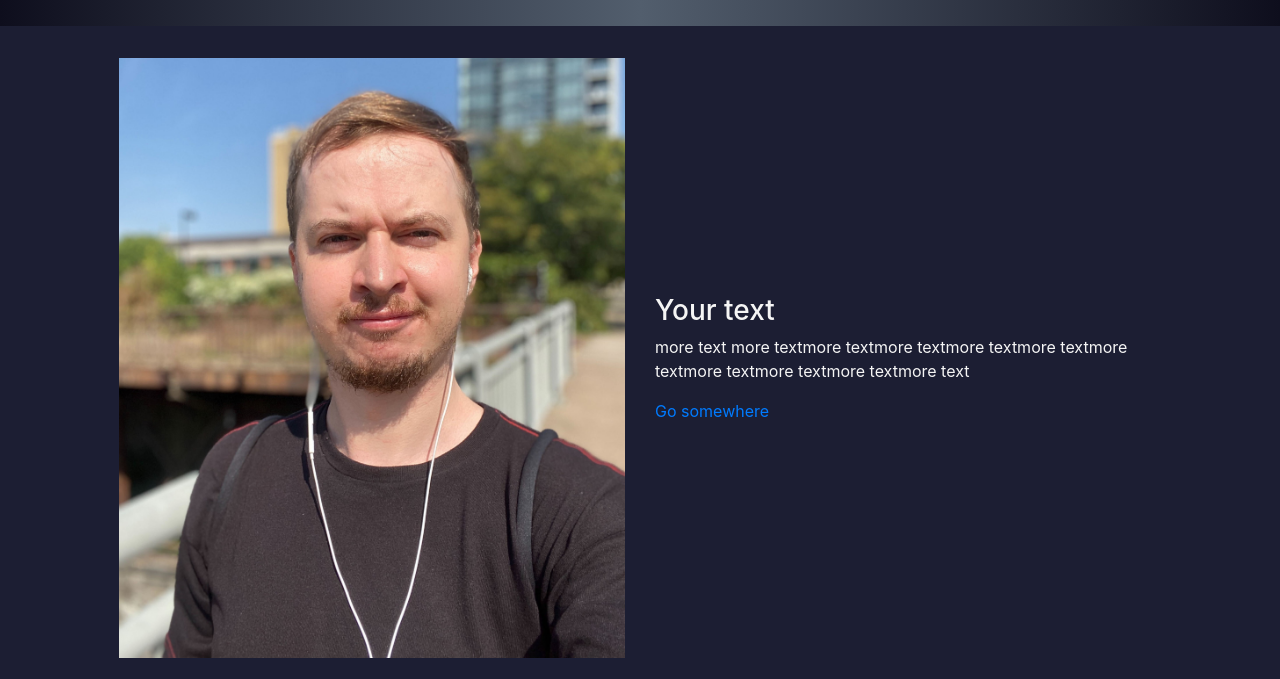
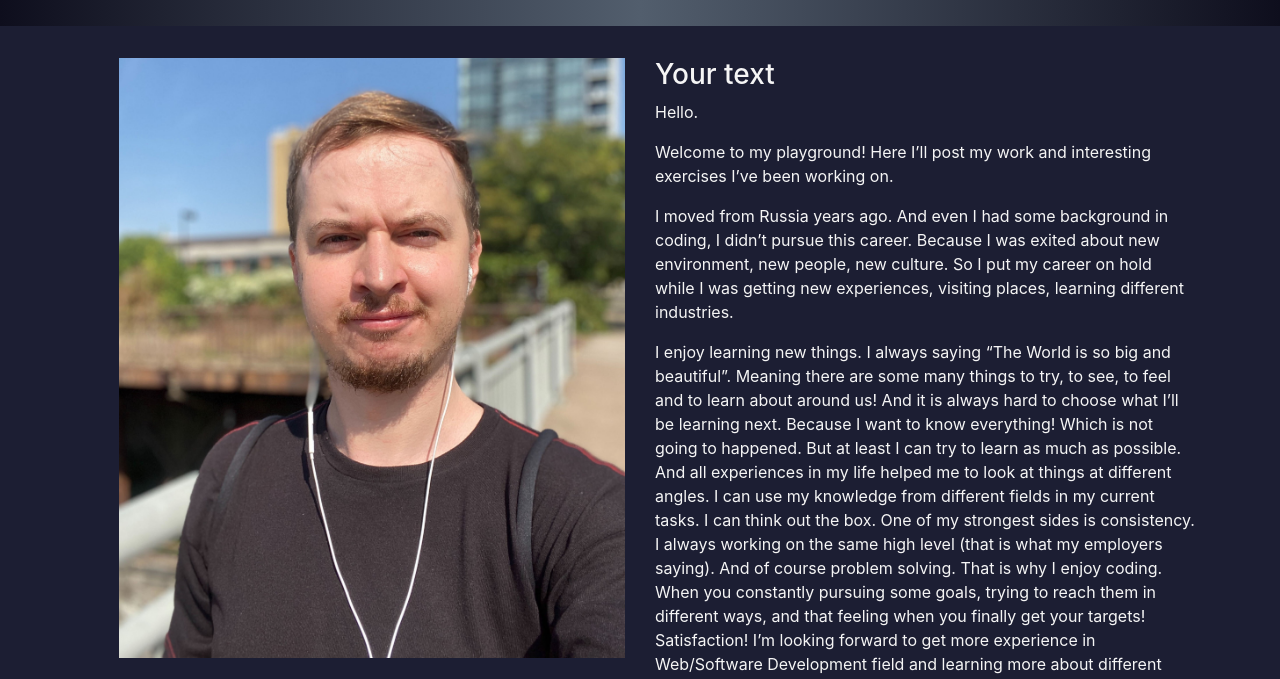
Before and after one commit to ddwebdevv/portfolio, a website: page home.html in a window 1280 px wide. Shown: the part 100-779 px from the top of the page. Drawn offline with nearby package versions, Linux system fonts and the light colour scheme.

Commit message:
text intro about me

```diff
--- a/home.html
+++ b/home.html
@@ -34,8 +34,13 @@
             </div>
             <div class="col-sm-6 align-self-center ">
                 <h3>Your text</h3>
-                <p>more text more textmore textmore textmore textmore textmore textmore textmore textmore textmore text</p>
-                <a href="#">Go somewhere</a>
+                <p>Hello.</p>
+                <p>Welcome to my playground! Here I’ll post my work and interesting exercises I’ve been working on.</p>
+                <p> I moved from Russia years ago. And even I had some background in coding, I didn’t pursue this career. Because I was exited about new environment, new people, new culture. So I put my career on hold while I was getting new experiences, visiting places, learning different industries.</p>
+                  <p>I enjoy learning new things. I always saying “The World is so big and beautiful”. Meaning there are some many things to try, to see, to feel and to learn about around us! And it is always hard to choose what I’ll be learning next. Because I want to know everything! Which is not going to happened. But at least I can try to learn as much as possible.
+                    And all experiences in my life helped me to look at things at different angles. I can use my knowledge from different fields in my current tasks. I can think out the box. One of my strongest sides is consistency. I always working on the same high level (that is what my employers saying). And of course problem solving. That is why I enjoy coding. When you constantly pursuing some goals, trying to reach them in different ways, and that feeling when you finally get your targets! Satisfaction!
+                    I’m looking forward to get more experience in Web/Software Development field and learning more  about different industries! </p>
+
             </div>
         </div>
 
```
